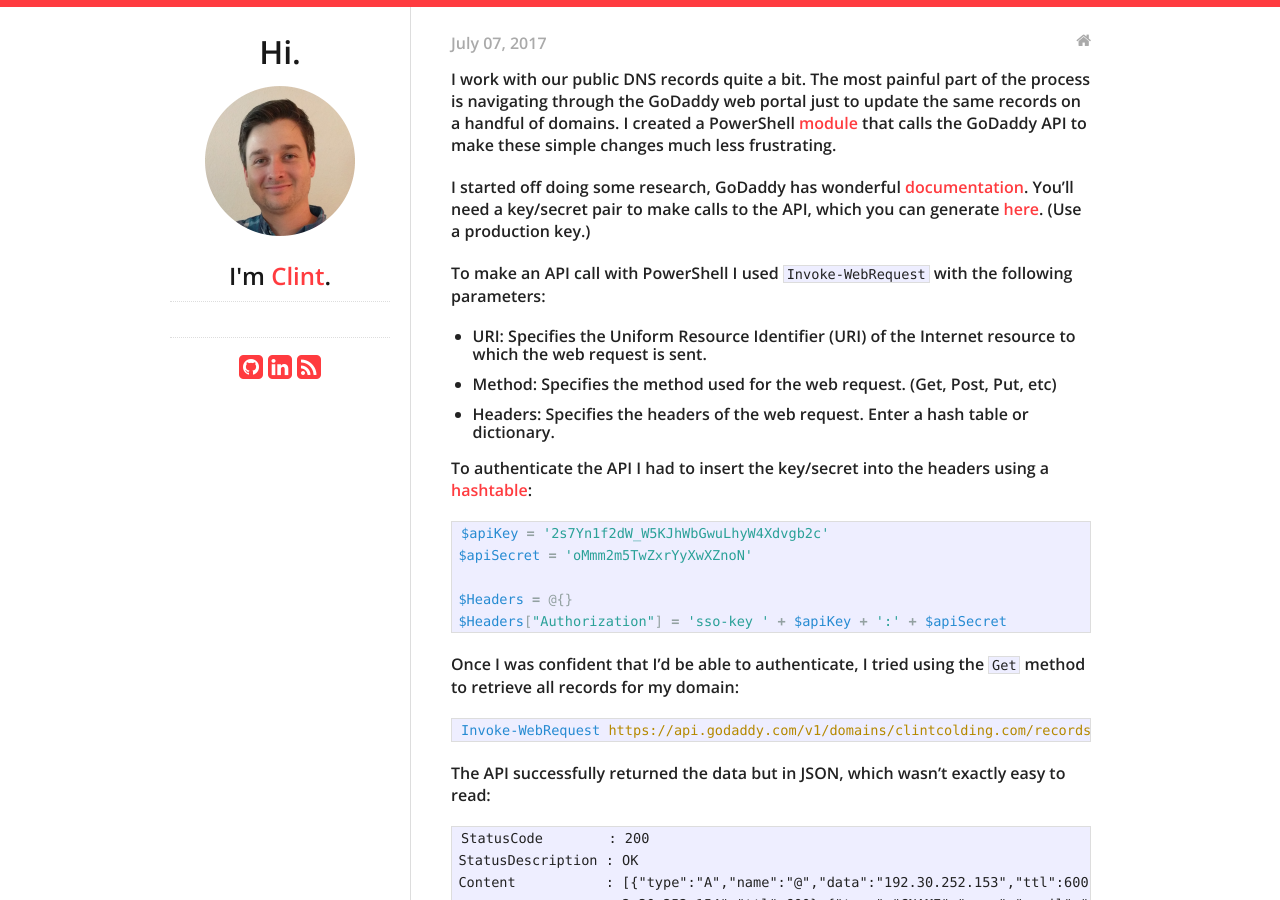
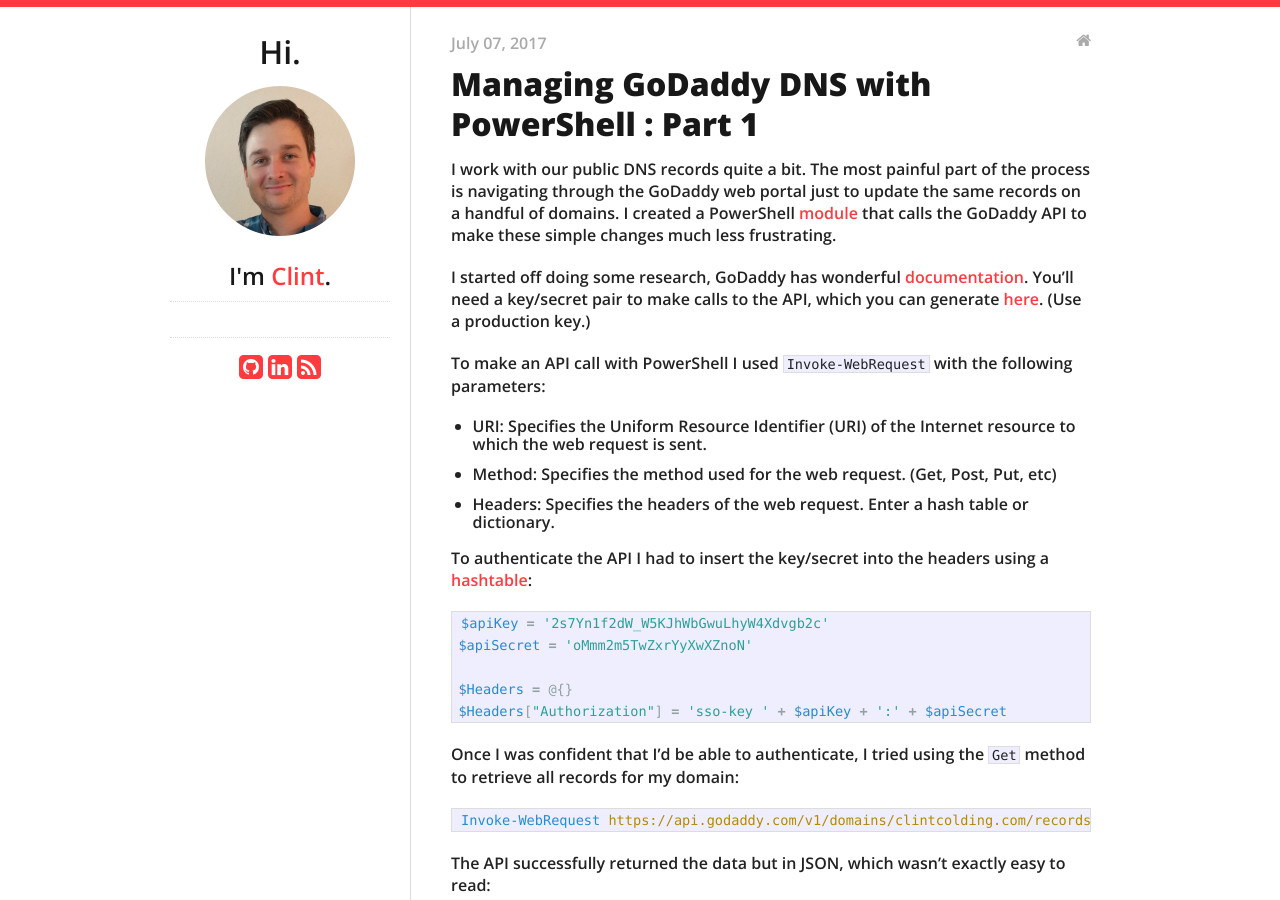
Before and after one commit to clintcolding/clintcolding.github.io, a Jekyll site: the page built from _posts/2017-07-07-managining-godaddy-dns-with-powershell-&#58;-part-1.md, in a window 1280 px wide and 900 px high. Built offline with Jekyll 4.4.1, drawn with Linux system fonts in a browser that asks for light colours; nearby versions of some CDN libraries; our own code applies the rules of GitHub Pages for plain Markdown files.

Commit message:
Updated title

```diff
--- a/_posts/2017-07-07-managining-godaddy-dns-with-powershell-&#58;-part-1.md
+++ b/_posts/2017-07-07-managining-godaddy-dns-with-powershell-&#58;-part-1.md
@@ -1,6 +1,6 @@
 ---
 layout: post
-title: Managing GoDaddy DNS with PowerShell : Part 1
+title: ! 'Managing GoDaddy DNS with PowerShell : Part 1'
 categories:
 - blog
 ---
```
